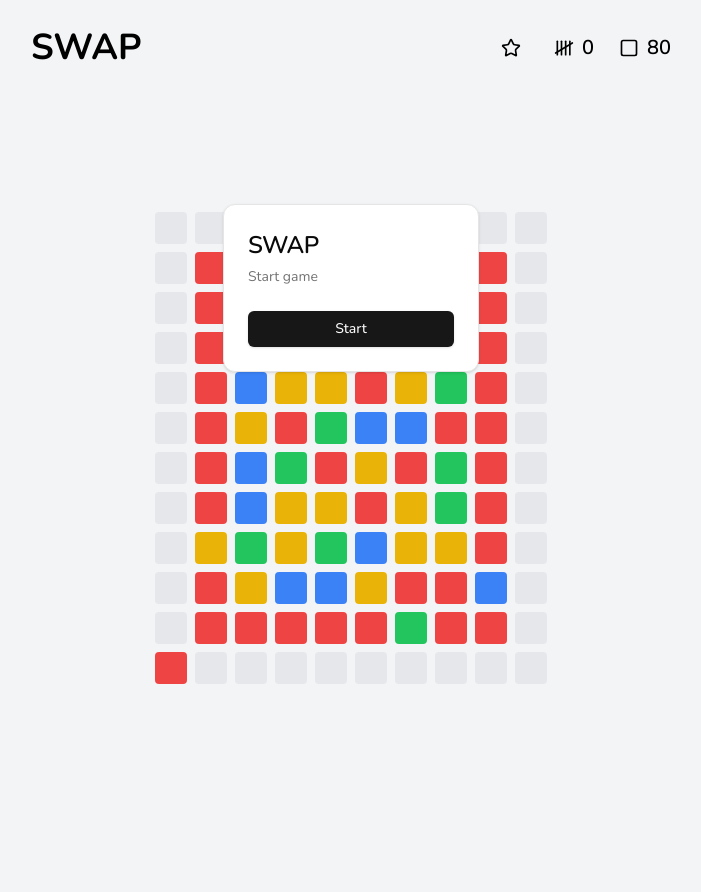
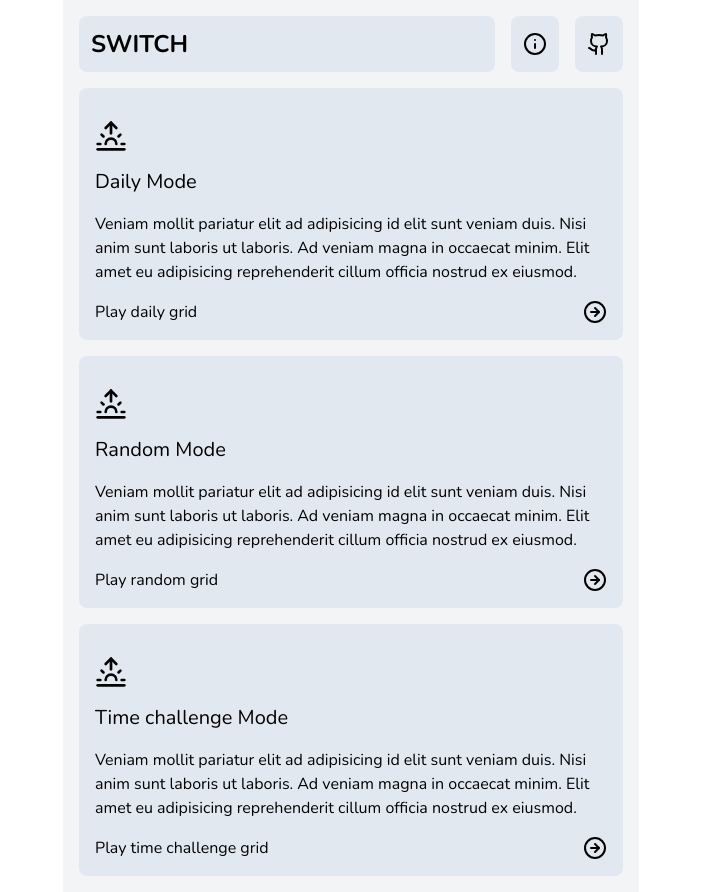
Before and after one commit to essenlive/switch, a Next.js app: page / in a window 1280 px wide. Shown: the whole page, without its empty margins (289-990 px from the left). Before the commit the page ends 800 px from the top, so only its background shows below. Built offline with nearby package versions, Linux system fonts and the light colour scheme.

Commit message:
Minor responsive layout changes

```diff
--- a/app/layout.tsx
+++ b/app/layout.tsx
@@ -1,8 +1,7 @@
 import type { Metadata } from "next";
-import Score from "@/components/score"
-import "./globals.css";
+  import "./globals.css";
 import { Nunito } from 'next/font/google'
-import { Toaster } from "@/components/ui/toaster"
+import { Header } from "@/components/header";
 
 const nunito = Nunito({
   subsets: ['latin'],
@@ -10,8 +9,8 @@ const nunito = Nunito({
 })
 
 export const metadata: Metadata = {
-  title: "swap",
-  description: "Swap lines mini game",
+  title: "switch",
+  description: "Switch lines mini game",
 };
 
 export default function RootLayout({
@@ -21,18 +20,12 @@ export default function RootLayout({
 }>) {
   return (
     <html lang="en" className={nunito.className}>
-      <body className={`antialiased  bg-gray-100`}>
-        <Toaster />
-        <div className="min-h-screen max-w-2xl mx-auto text-black">
+      <body className={`antialiased  text-black relative`}>
+        <div className="flex flex-col p-4 space-y-4 justify-start min-h-screen max-w-xl mx-auto bg-gray-100">
+          <Header />
 
-          <header className="flex justify-between w-full max-w-2xl items-center h-24 p-4 fixed">
-              <h1 className="text-2xl md:text-4xl font-bold">SWAP</h1>
-              <div className="flex items-center space-x-4">
-                <Score />
-              </div>
-            </header>
 
-            <main className="pt-24 h-screen w-full flex items-center justify-center flex-col">
+            <main className="flex-grow">
                 {children}
             </main>
         </div>
--- a/app/page.tsx
+++ b/app/page.tsx
@@ -1,138 +1,65 @@
-'use client'
-
-import { useSelector } from '@xstate/react';
-import { swapActor } from "@/lib/swapMachine"
-import { useEffect, useCallback } from 'react'
-import matrixHelpers from '@/lib/matrixHelpers';
-import { cn } from '@/lib/utils';
-// import { useToast } from "@/hooks/use-toast"
-import { useSwipeable } from 'react-swipeable';
-import { WinMenu } from "@/components/winMenu";
-import { StartMenu } from "@/components/startMenu";
-
-const BLOCK_COLORS = [
-  '',
-  'bg-red-500',
-  'bg-blue-500',
-  'bg-green-500',
-  'bg-yellow-500',
-];
-const showValues = false;
-const showIndexes = false;
-
-const selectContext = ({ context }) => context
-const selectState = ({value}) => value
-
-
+import Link from "next/link";
+import { Sunrise, CircleArrowRight } from "lucide-react";
 
 export default function Home() {
-  const context = useSelector(swapActor, selectContext);
-  const state = useSelector(swapActor, selectState);
-  // const { toast } = useToast()
-
-
-  const handlers = useSwipeable({
-    onSwipedLeft: () => swapActor.send({ type: 'input_move', direction: 'left' }),
-    onSwipedRight: () => swapActor.send({ type: 'input_move', direction: 'right' }),
-    onSwipedUp: () => swapActor.send({ type: 'input_move', direction: 'up' }),
-    onSwipedDown: () => swapActor.send({ type: 'input_move', direction: 'down' }),
-    // swipeDuration: 500,
-    preventScrollOnSwipe: true,
-    // trackMouse: true
-  });
-
-  const handleKeyPress = useCallback((event: KeyboardEvent) => {
-
-    switch (event.key) {
-      case "ArrowLeft":
-        event.preventDefault()
-        swapActor.send({ type: 'input_move', direction: 'left' })
-        break;
-      case "ArrowRight":
-        event.preventDefault()
-        swapActor.send({ type: 'input_move', direction: 'right' })
-        break;
-      case "ArrowUp":
-        event.preventDefault()
-        swapActor.send({ type: 'input_move', direction: 'up' })
-        break;
-      case "ArrowDown":
-        event.preventDefault()
-        swapActor.send({ type: 'input_move', direction: 'down' })
-        break;
-      case " ":
-        event.preventDefault()
-        if (state === 'GameSetup') {
-          swapActor.send({ type: 'start_game', direction: 'down' })
-        }else{
-          swapActor.send({ type: 'restart', direction: 'down' })
-        }
-        break;
-      default:
-        break;
-    }
-  }, [state]);
-
-  useEffect(() => {
-    document.addEventListener('keydown', handleKeyPress);
-    return () => { document.removeEventListener('keydown', handleKeyPress); };
-  }, [handleKeyPress]);
-
-  // useEffect(() => {
-  //   toast({
-  //     title: state,
-  //   })
-  //   return () => { };
-  // }, [state , toast]);
 
   return (
-    <div className="flex items-center flex-col-reverse" {...handlers}>
-      {state === "GameSetup" && <StartMenu />}
-      {state === "Win" && <WinMenu />}
-      {/* Column indexes */}
-      {showIndexes && (
-        <div key={`hy`} className={`hy flex`}>
-        {Array(context.canvaSize.width + 3).fill(0).map((col, x) => (
-            <div
-              key={`col ${x}`}
-            className={cn("m-1 pt-2 gray-700 text-center font-mono text-sm",
-              x === 0 ? 'w-10 md:w-16' : 'md:w-8 w-5',
-              x === context.cursor.x + 1 ? 'font-bold' : '')}
-            >
-              {x === 0 ? '' : `col ${x-1} `}
-            </div>
-        ))}
+    <div className="flex flex-col items-stretch justi fy-stretch h-full w-full space-y-4">
+      <Link href="/daily" className="flex-grow flex flex-col p-4 bg-slate-200 rounded-lg">
+        <div className="py-4">
+
+          <Sunrise size={32} />
         </div>
-      )}
-        {matrixHelpers.addPadding(context.canva, 0).map((row, y) => (
-          <div key={`y-${y}`} className={`y-${y} flex`}>
-            {/* Row indexes */}
-            {showIndexes && (
-              <div
-                key={`row ${y}`}
-                className={cn("m-1 pr-2 md:w-16 w-10 md:h-8 h-5 gray-700 text-right font-mono text-sm",
-                y === context.cursor.y  ? 'font-bold' : '')}>
-                {`row ${y}`}
-              </div>
-            )}
+        <h2 className="text-xl ">
+          Daily Mode
+        </h2>
+        <p className="flex-grow font-normal text-m my-4">
+          Veniam mollit pariatur elit ad adipisicing id elit sunt veniam duis. Nisi anim sunt laboris ut laboris. Ad veniam magna in occaecat minim. Elit amet eu adipisicing reprehenderit cillum officia nostrud ex eiusmod.
+        </p>
+        <div className="flex justify-between items-center">
+          <span>
+            Play daily grid
+          </span>
+          <CircleArrowRight />
+        </div>
+      </Link>
+      <Link href="/random" className="flex-grow flex flex-col p-4 bg-slate-200 rounded-lg">
+        <div className="py-4">
 
-            {row.map((cell, x) => (
+          <Sunrise size={32} />
+        </div>
+        <h2 className="text-xl ">
+          Random Mode
+        </h2>
+        <p className="flex-grow font-normal text-m my-4">
+          Veniam mollit pariatur elit ad adipisicing id elit sunt veniam duis. Nisi anim sunt laboris ut laboris. Ad veniam magna in occaecat minim. Elit amet eu adipisicing reprehenderit cillum officia nostrud ex eiusmod.
+        </p>
+        <div className="flex justify-between items-center">
+          <span>
+            Play random grid
+          </span>
+          <CircleArrowRight />
+        </div>
+      </Link>
+      <Link href="/time" className="flex-grow flex flex-col p-4 bg-slate-200 rounded-lg">
+        <div className="py-4">
 
+          <Sunrise size={32} />
+        </div>
+        <h2 className="text-xl ">
+          Time challenge Mode
+        </h2>
+        <p className="flex-grow font-normal text-m my-4">
+          Veniam mollit pariatur elit ad adipisicing id elit sunt veniam duis. Nisi anim sunt laboris ut laboris. Ad veniam magna in occaecat minim. Elit amet eu adipisicing reprehenderit cillum officia nostrud ex eiusmod.
+        </p>
+        <div className="flex justify-between items-center">
+          <span>
+            Play time challenge grid
+          </span>
+          <CircleArrowRight />
+        </div>
+      </Link>
 
-              <div
-                key={`x-${x} `}
-                className={cn(
-                  "md:w-8 w-5 md:h-8 h-5 m-1 rounded-sm transition-all duration-300 flex justify-center align-middle text-center bg-gray-200",
-                  `x-${x}`,
-                  BLOCK_COLORS[cell],
-                  context.cursor.y === y && context.cursor.x === x && BLOCK_COLORS[context.cursor.value]
-                )}
-              >
-                {showValues && (context.cursor.y === y && context.cursor.x === x) ? context.cursor.value : showValues && cell !== 0 && cell}
-              </div>
-            ))}
-          </div>
-        ))}
-      </div>
+    </div>
   );
 }
--- /dev/null
+++ b/components/header.tsx
@@ -0,0 +1,26 @@
+import { cn } from "@/lib/utils"
+import { Info, Github } from "lucide-react";
+import Link from "next/link";
+
+export function Header({
+    className,
+    ...props
+}: React.ComponentPropsWithoutRef<"header">) {
+
+
+    return (
+        <header className={cn("flex space-x-4 w-full", className)} {...props}>
+            <Link href="/" className="flex-grow flex  items-center p-3 font-bold bg-slate-200 rounded-lg">
+                <h1 className="text-2xl uppercase">
+                    Switch
+                </h1>
+            </Link>
+            <div className="flex justify-center items-center p-3 aspect-square bg-slate-200 rounded-lg">
+                <Info size={24} />
+            </div>
+            <Link href="/" className="flex justify-center items-center p-3 aspect-square bg-slate-200 rounded-lg">
+                <Github size={24} />
+            </Link>
+        </header>
+    )
+}
```
Also changed, not shown: app/daily/page.tsx (added, +138 -0 lines).
